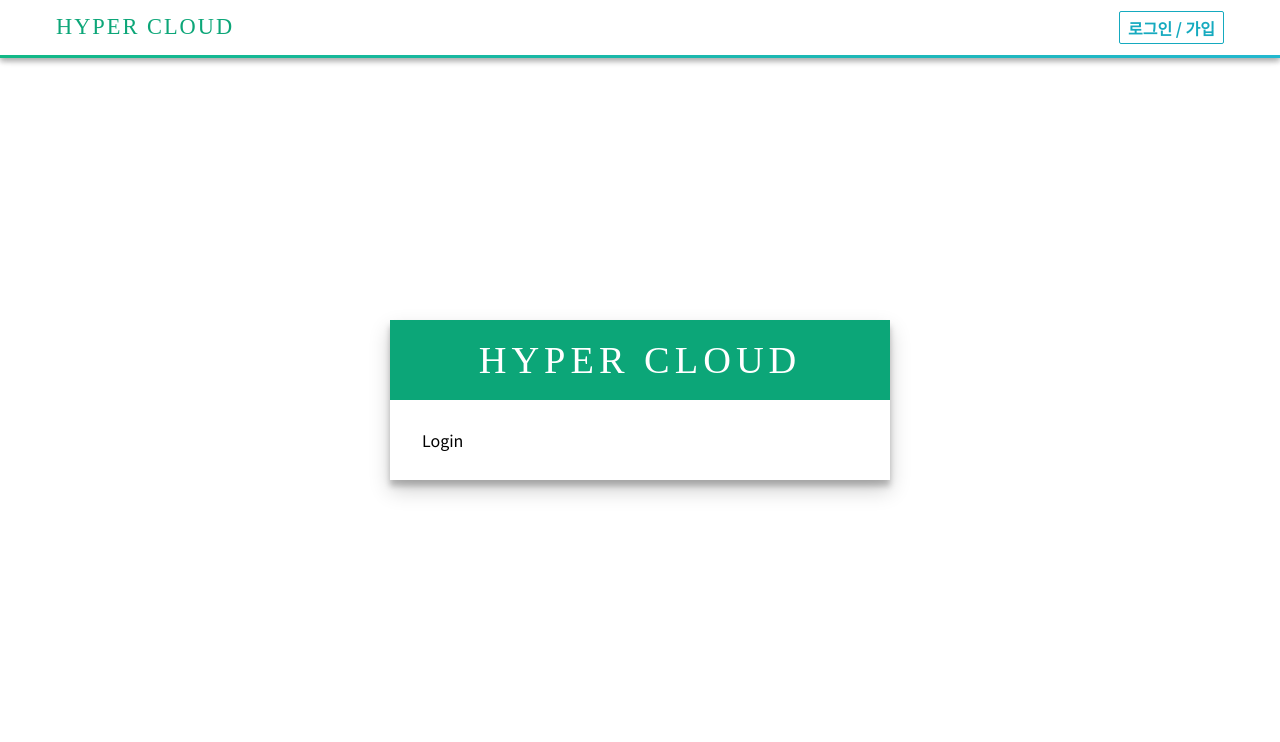
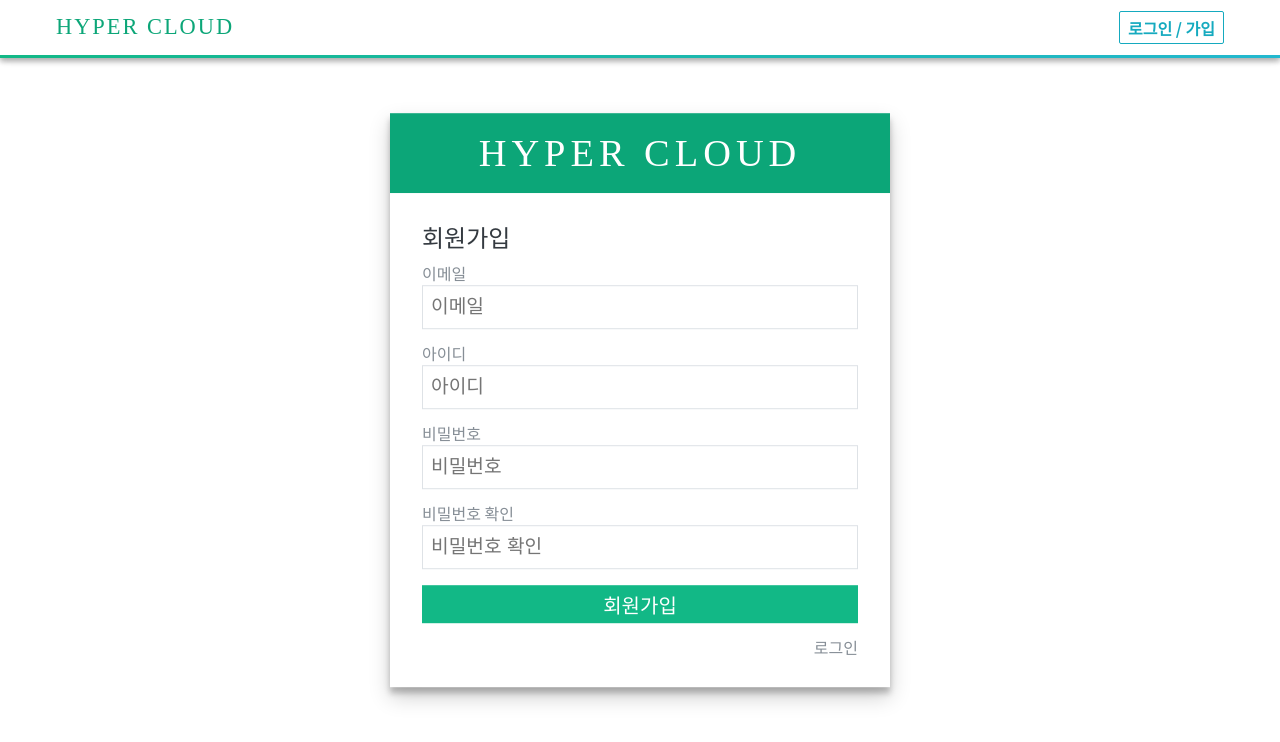
Before and after one commit to Goohyun3436/project-hyper-cloud, a React (Vite) app: page /auth/signup in a window 1280 px wide. Shown: the top 742 px of the page. Built offline with nearby package versions, Linux system fonts and the light colour scheme.

Commit message:
로그인, 회원가입 UI 완료

```diff
--- /dev/null
+++ b/src/components/Auth/AuthButton.jsx
@@ -0,0 +1,35 @@
+import styled from 'styled-components';
+import oc from 'open-color';
+import { shadow } from '../../lib/StyleUtil';
+
+const AuthButton = ({ children, onClick }) => {
+  return <Wrapper onClick={onClick}>{children}</Wrapper>;
+};
+
+export default AuthButton;
+
+const Wrapper = styled.div`
+  margin-top: 1rem;
+  padding-top: 0.6rem;
+  padding-bottom: 0.5rem;
+
+  background: ${oc.teal[6]};
+  color: white;
+
+  text-align: center;
+  font-size: 1.25rem;
+  font-weight: 500;
+
+  cursor: pointer;
+  user-select: none;
+  transition: 0.2s all;
+
+  &:hover {
+    background: ${oc.teal[5]};
+    ${shadow(0)}
+  }
+
+  &:active {
+    background: ${oc.teal[7]};
+  }
+`;
--- /dev/null
+++ b/src/components/Auth/AuthContent.jsx
@@ -0,0 +1,20 @@
+import styled from 'styled-components';
+import oc from 'open-color';
+
+const AuthContent = ({ title, children }) => {
+  return (
+    <div>
+      <Title>{title}</Title>
+      {children}
+    </div>
+  );
+};
+
+export default AuthContent;
+
+const Title = styled.div`
+  font-size: 1.5rem;
+  font-weight: 500;
+  color: ${oc.gray[8]};
+  margin-bottom: 1rem;
+`;
--- /dev/null
+++ b/src/components/Auth/BottomLink.jsx
@@ -0,0 +1,25 @@
+import styled from 'styled-components';
+import oc from 'open-color';
+import { Link } from 'react-router-dom';
+
+const BottomLink = ({ to, children }) => {
+  return (
+    <Aligner>
+      <StyledLink to={to}>{children}</StyledLink>
+    </Aligner>
+  );
+};
+
+export default BottomLink;
+
+const Aligner = styled.div`
+  margin-top: 1rem;
+  text-align: right;
+`;
+
+const StyledLink = styled(Link)`
+  color: ${oc.gray[6]};
+  &:hover {
+    color: ${oc.gray[7]};
+  }
+`;
--- /dev/null
+++ b/src/components/Auth/InputWithLable.jsx
@@ -0,0 +1,36 @@
+import styled from 'styled-components';
+import oc from 'open-color';
+
+const InputWithLable = ({ label, ...rest }) => {
+  return (
+    <Wrapper>
+      <Label>{label}</Label>
+      <Input {...rest} />
+    </Wrapper>
+  );
+};
+
+export default InputWithLable;
+
+const Wrapper = styled.div`
+  & + & {
+    margin-top: 1rem;
+  }
+`;
+
+const Label = styled.div`
+  font-size: 1rem;
+  color: ${oc.gray[6]};
+  margin-bottom: 0.25rem;
+`;
+
+const Input = styled.input`
+  width: 100%;
+  border: 1px solid ${oc.gray[3]};
+  outline: none;
+  border-radius: 0px;
+  line-height: 2.5rem;
+  font-size: 1.2rem;
+  padding-left: 0.5rem;
+  padding-right: 0.5rem;
+`;
--- a/src/pages/Auth/Login.jsx
+++ b/src/pages/Auth/Login.jsx
@@ -1,8 +1,21 @@
 import styled from 'styled-components';
-import LoginWrapper from './AuthWrapper';
+import AuthWrapper from '../../components/Auth/AuthWrapper';
+import AuthContent from '../../components/Auth/AuthContent';
+import InputWithLable from '../../components/Auth/InputWithLable';
+import AuthButton from '../../components/Auth/AuthButton';
+import BottomLink from '../../components/Auth/BottomLink';
 
 const Login = () => {
-  return <LoginWrapper>Login</LoginWrapper>;
+  return (
+    <AuthWrapper>
+      <AuthContent title='로그인'>
+        <InputWithLable label='이메일' name='email' placeholder='이메일' />
+        <InputWithLable label='비밀번호' name='password' placeholder='비밀번호' />
+        <AuthButton>로그인</AuthButton>
+        <BottomLink to='/auth/signup'>회원가입</BottomLink>
+      </AuthContent>
+    </AuthWrapper>
+  );
 };
 
 export default Login;
--- a/src/pages/Auth/Signup.jsx
+++ b/src/pages/Auth/Signup.jsx
@@ -1,8 +1,23 @@
 import styled from 'styled-components';
-import LoginWrapper from './AuthWrapper';
+import AuthWrapper from '../../components/Auth/AuthWrapper';
+import AuthContent from '../../components/Auth/AuthContent';
+import InputWithLable from '../../components/Auth/InputWithLable';
+import AuthButton from '../../components/Auth/AuthButton';
+import BottomLink from '../../components/Auth/BottomLink';
 
 const Signup = () => {
-  return <LoginWrapper>Login</LoginWrapper>;
+  return (
+    <AuthWrapper>
+      <AuthContent title='회원가입'>
+        <InputWithLable label='이메일' name='email' placeholder='이메일' />
+        <InputWithLable label='아이디' name='id' placeholder='아이디' />
+        <InputWithLable label='비밀번호' name='password' placeholder='비밀번호' />
+        <InputWithLable label='비밀번호 확인' name='passwordConfirm' placeholder='비밀번호 확인' />
+        <AuthButton>회원가입</AuthButton>
+        <BottomLink to='/auth/login'>로그인</BottomLink>
+      </AuthContent>
+    </AuthWrapper>
+  );
 };
 
 export default Signup;
```
Also changed, not shown: src/components/Auth/AuthWrapper.jsx (renamed from src/pages/Auth/AuthWrapper.jsx).
